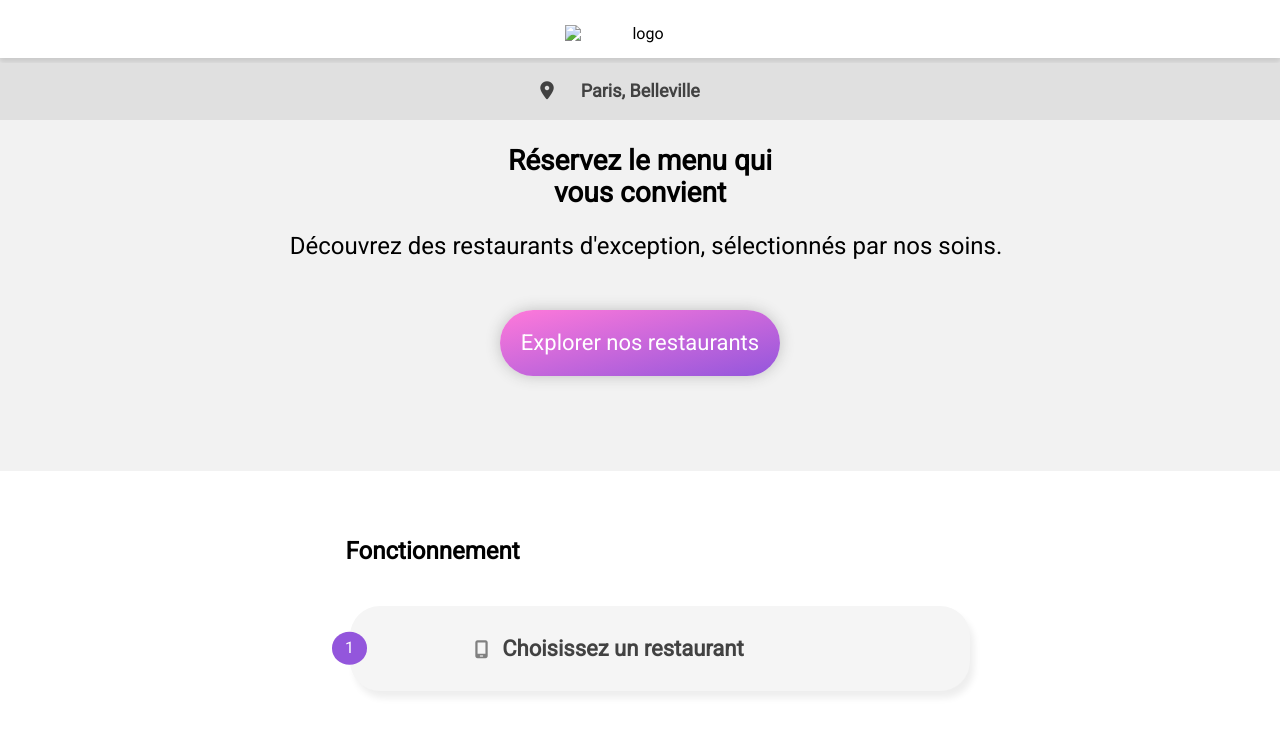
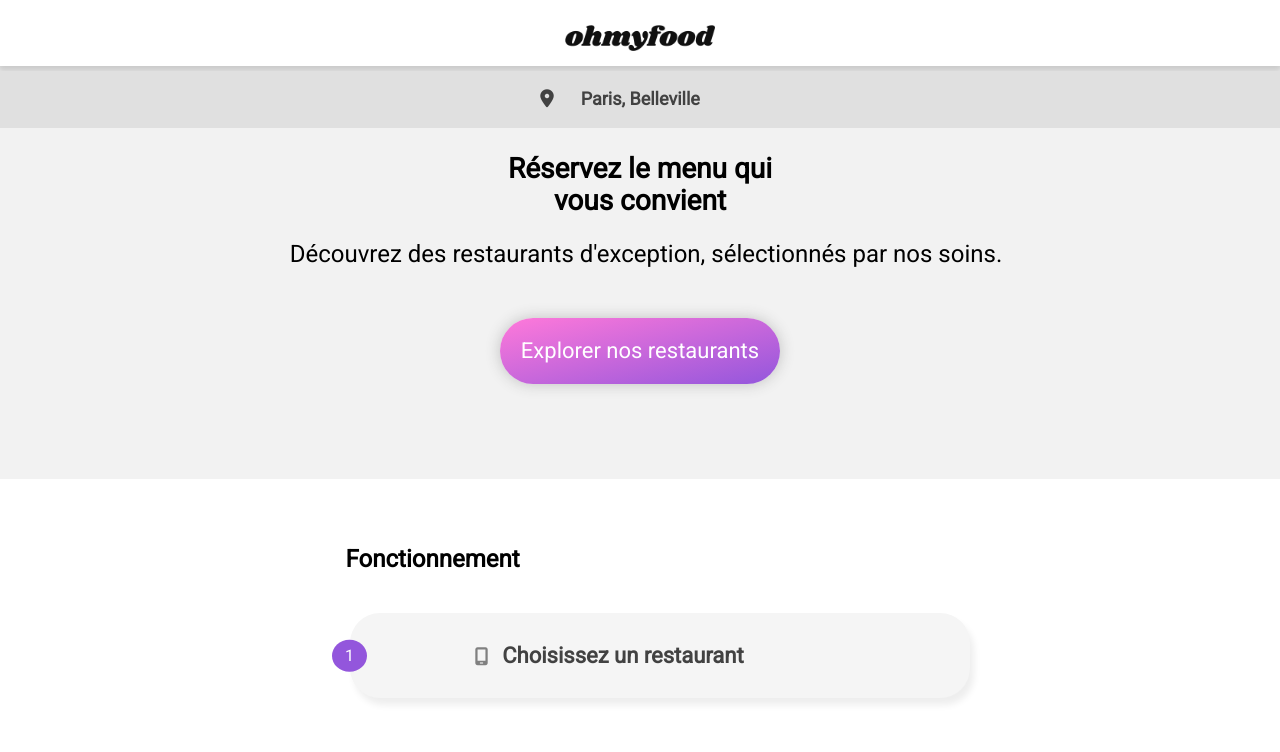
Before and after one commit to Arej1992/AL_Dokhan_Arej_3_01052022, a website: page index.html in a window 1280 px wide. Shown: the top 752 px of the page. Drawn offline with Linux system fonts and the light colour scheme; the site is published under a folder, as on GitHub Pages, so addresses that start at the root find nothing; a web font is replaced by a local one.

Commit message:
Update index.html

```diff
--- a/index.html
+++ b/index.html
@@ -31,7 +31,7 @@
   <body>
     <header class="intro">
       <div class="intro_logo">
-        <img src="/images/logo/Ohmyfood.png" alt="logo">
+        <img src="images/logo/Ohmyfood.png" alt="logo">
       </div>
 
       <div class="intro_location">
```
